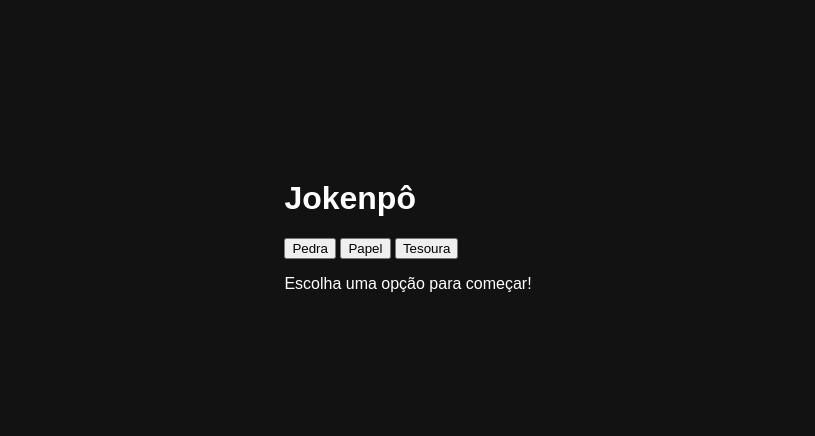
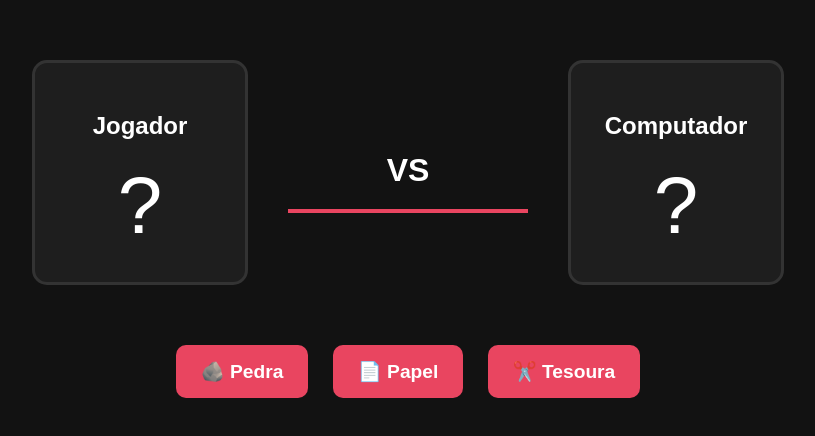
Before and after one commit to BeserraBiel/jokenpo, a plain HTML site: page index.html in a window 1280 px wide. Shown: the part 166-602 px from the top of the page, without its empty margins (232-1047 px from the left). Drawn offline with Linux system fonts and the light colour scheme.

Commit message:
Revamp index.html for Jokenpô Arena layout

```diff
--- a/index.html
+++ b/index.html
@@ -3,24 +3,31 @@
 <head>
     <meta charset="UTF-8">
     <meta name="viewport" content="width=device-width, initial-scale=1.0">
-    <title>Jokenpô Moderno</title>
+    <title>Jokenpô - Arena</title>
     <link rel="stylesheet" href="style.css">
 </head>
 <body>
 
-    <div class="container">
-        <h1>Jokenpô</h1>
-
-        <div class="botoes">
-            <button class="btn pedra" onclick="jogar(1)">Pedra</button>
-            <button class="btn papel" onclick="jogar(2)">Papel</button>
-            <button class="btn tesoura" onclick="jogar(3)">Tesoura</button>
+    <div class="arena">
+        <div class="card" id="player-card">
+            <h2>Jogador</h2>
+            <div class="escolha-imagem" id="player-img">?</div>
         </div>
 
-        <div class="placar">
-            <p id="status">Escolha uma opção para começar!</p>
-            <p id="resultado"></p>
+        <div class="vs-container">
+            <div id="resultado-texto">VS</div>
         </div>
+
+        <div class="card" id="computer-card">
+            <h2>Computador</h2>
+            <div class="escolha-imagem" id="computer-img">?</div>
+        </div>
+    </div>
+
+    <div class="controles">
+        <button onclick="jogar(1)">🪨 Pedra</button>
+        <button onclick="jogar(2)">📄 Papel</button>
+        <button onclick="jogar(3)">✂️ Tesoura</button>
     </div>
 
     <script src="jokenpo.js"></script>
```
